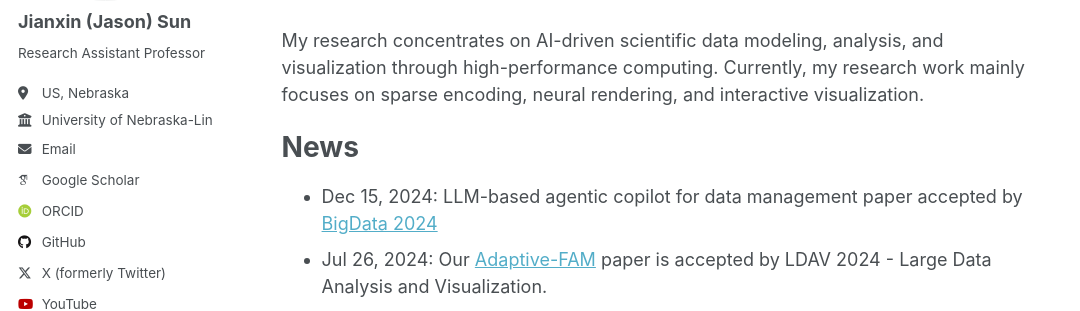
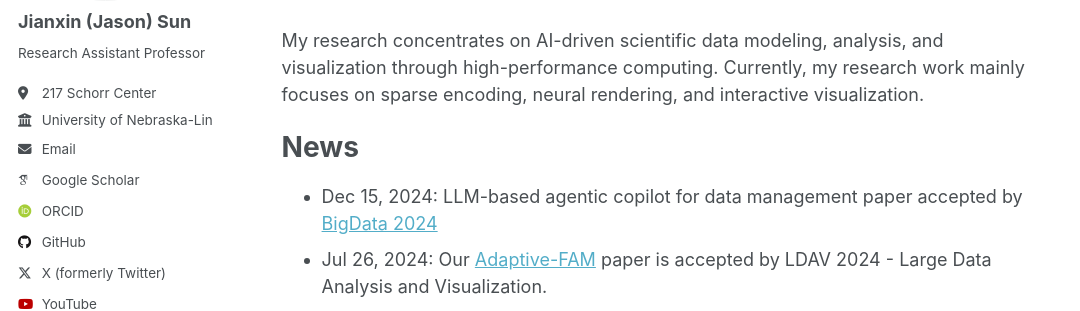
Before and after one commit to sunjianxin/sunjianxin.github.io, a Jekyll site: the page built from _pages/about.md, in a window 1280 px wide. Shown: the part 273-584 px from the top of the page, without its empty margins (0-1080 px from the left). Built offline with Jekyll 4.4.1, drawn with Linux system fonts in a browser that asks for light colours; some web fonts are replaced.

Commit message:
Update _config.yml

```diff
--- a/_config.yml
+++ b/_config.yml
@@ -26,7 +26,7 @@ author:
   name             : "Jianxin (Jason) Sun"
   pronouns         : # example: "she/her"
   bio              : "Research Assistant Professor"
-  location         : "US, Nebraska"
+  location         : "217 Schorr Center"
   employer         : "University of Nebraska-Lincoln"
   uri              : # URL
   email            : "sunjianxin66@gmail.com"
```
